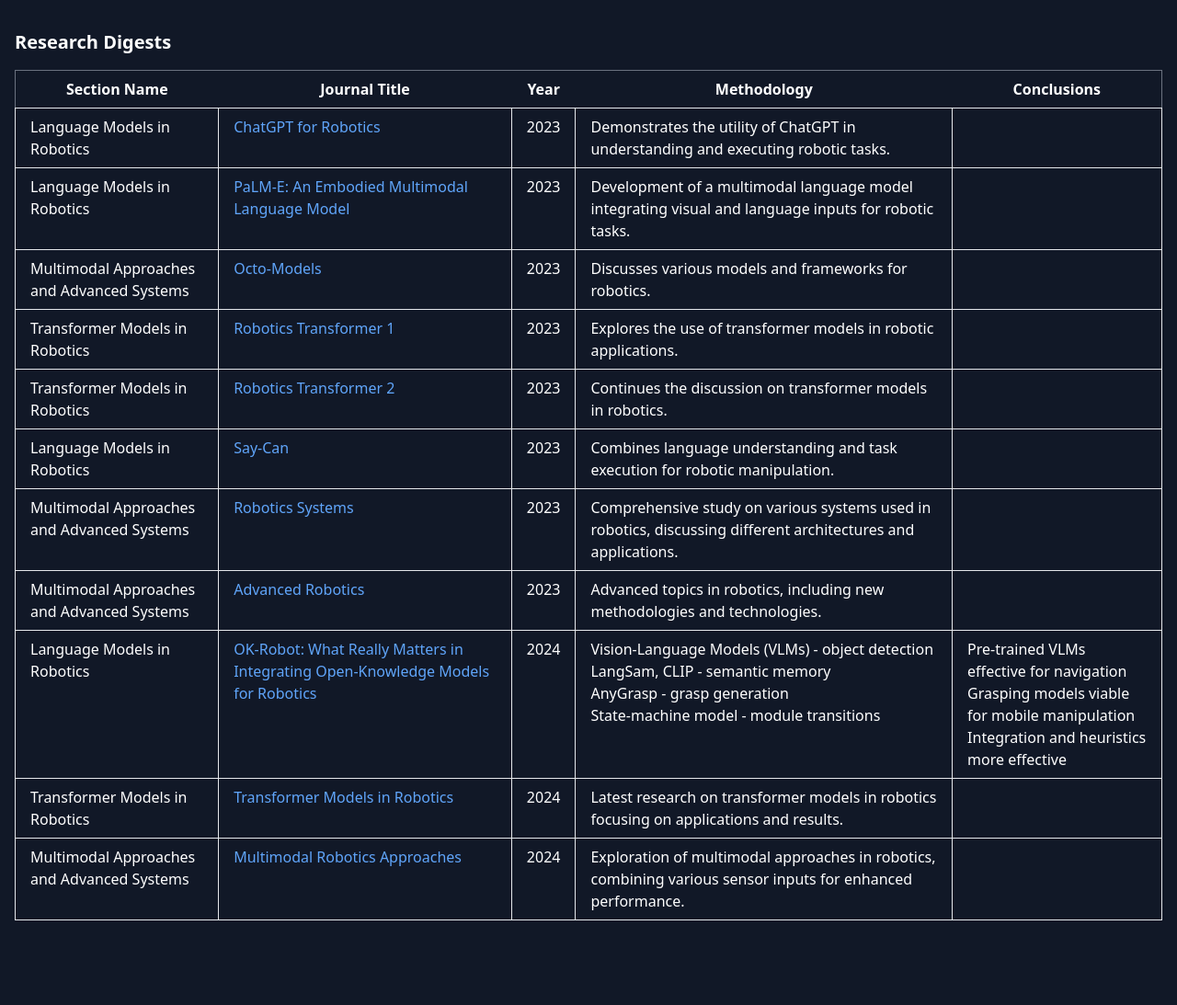
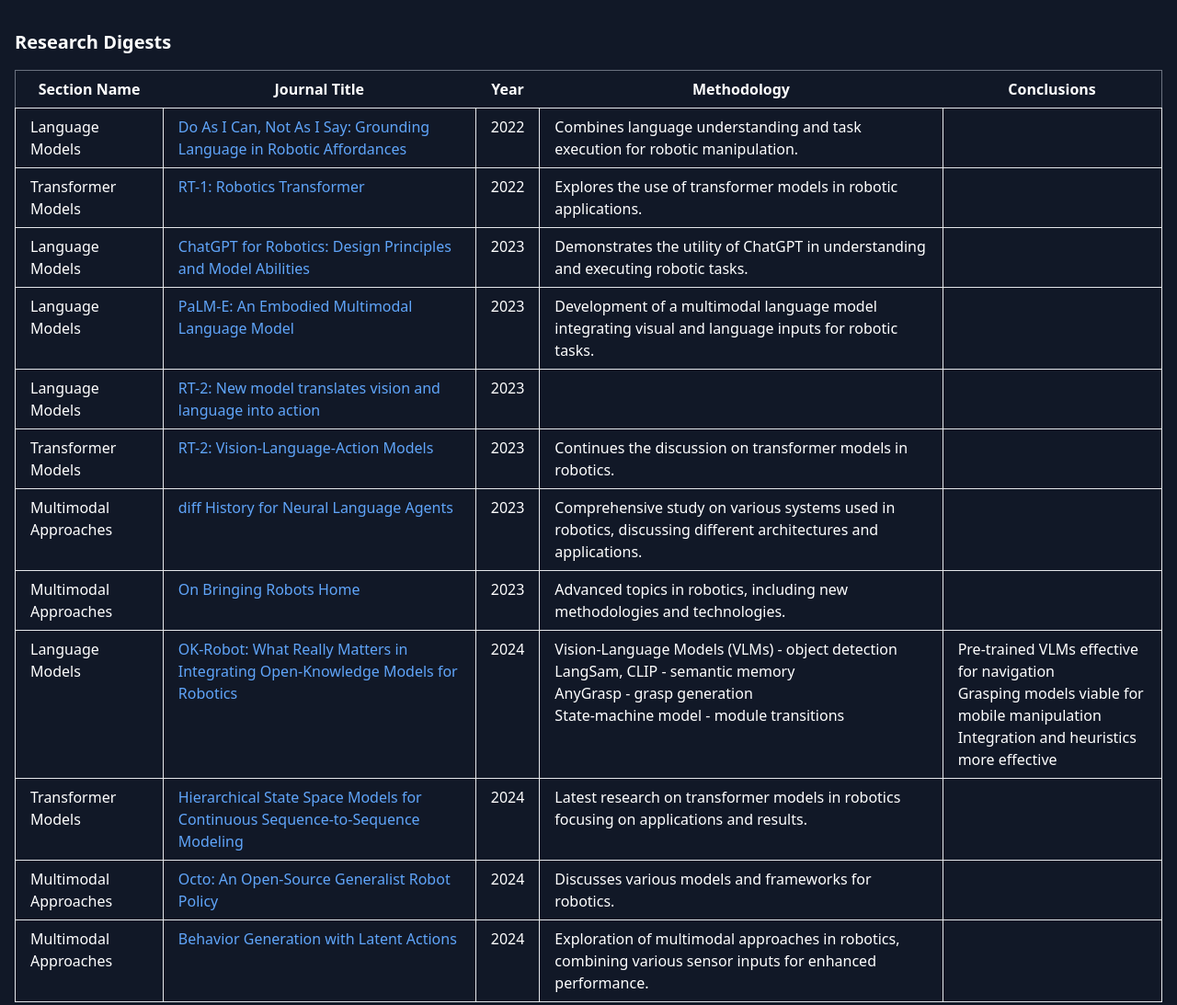
Before and after one commit to Yvonne511/yvonne511.github.io, a plain HTML site: page docs/journals/index.html in a window 1280 px wide. Shown: the whole page at 92% size. Before the commit the page ends 1033 px from the top, so only its background shows below. Drawn offline with nearby package versions, Linux system fonts and the light colour scheme.

Commit message:
update data

```diff
--- a/docs/journals/digests.json
+++ b/docs/journals/digests.json
@@ -2,8 +2,8 @@
     {
         "title": "OK-Robot: What Really Matters in Integrating Open-Knowledge Models for Robotics",
         "link": "https://arxiv.org/pdf/2401.12202",
-        "section": "Language Models in Robotics",
-        "published_date": "2024",
+        "section": "Language Models",
+        "published_date": "2024-01",
         "description": [
             "Vision-Language Models (VLMs) - object detection",
             "LangSam, CLIP - semantic memory",
@@ -17,83 +17,91 @@
         ]
     },
     {
-        "title": "ChatGPT for Robotics",
+        "title": "ChatGPT for Robotics: Design Principles and Model Abilities",
         "link": "https://www.microsoft.com/en-us/research/group/autonomous-systems-group-robotics/articles/chatgpt-for-robotics/",
-        "section": "Language Models in Robotics",
-        "published_date": "2023",
+        "section": "Language Models",
+        "published_date": "2023-02",
         "description": ["Demonstrates the utility of ChatGPT in understanding and executing robotic tasks."],
         "conclusion": []
     },
     {
         "title": "PaLM-E: An Embodied Multimodal Language Model",
         "link": "https://palm-e.github.io/",
-        "section": "Language Models in Robotics",
-        "published_date": "2023",
+        "section": "Language Models",
+        "published_date": "2023-06",
         "description": ["Development of a multimodal language model integrating visual and language inputs for robotic tasks."],
         "conclusion": []
     },
     {
-        "title": "Octo-Models",
+        "title": "Octo: An Open-Source Generalist Robot Policy",
         "link": "https://octo-models.github.io/",
-        "section": "Multimodal Approaches and Advanced Systems",
-        "published_date": "2023",
+        "section": "Multimodal Approaches",
+        "published_date": "2024-05",
         "description": ["Discusses various models and frameworks for robotics."],
         "conclusion": []
     },
     {
-        "title": "Robotics Transformer 1",
+        "title": "RT-1: Robotics Transformer",
         "link": "https://robotics-transformer1.github.io/",
-        "section": "Transformer Models in Robotics",
-        "published_date": "2023",
+        "section": "Transformer Models",
+        "published_date": "2022-12",
         "description": ["Explores the use of transformer models in robotic applications."],
         "conclusion": []
     },
     {
-        "title": "Robotics Transformer 2",
+        "title": "RT-2: Vision-Language-Action Models",
         "link": "https://robotics-transformer2.github.io/",
-        "section": "Transformer Models in Robotics",
-        "published_date": "2023",
+        "section": "Transformer Models",
+        "published_date": "2023-07",
         "description": ["Continues the discussion on transformer models in robotics."],
         "conclusion": []
     },
     {
-        "title": "Say-Can",
+        "title": "Do As I Can, Not As I Say: Grounding Language in Robotic Affordances",
         "link": "https://say-can.github.io/",
-        "section": "Language Models in Robotics",
-        "published_date": "2023",
+        "section": "Language Models",
+        "published_date": "2022-04",
         "description": ["Combines language understanding and task execution for robotic manipulation."],
         "conclusion": []
     },
     {
-        "title": "Transformer Models in Robotics",
+        "title": "Hierarchical State Space Models for Continuous Sequence-to-Sequence Modeling",
         "link": "https://arxiv.org/pdf/2402.10211",
-        "section": "Transformer Models in Robotics",
-        "published_date": "2024",
+        "section": "Transformer Models",
+        "published_date": "2024-02",
         "description": ["Latest research on transformer models in robotics focusing on applications and results."],
         "conclusion": []
     },
     {
-        "title": "Multimodal Robotics Approaches",
+        "title": "Behavior Generation with Latent Actions",
         "link": "https://arxiv.org/pdf/2403.03181",
-        "section": "Multimodal Approaches and Advanced Systems",
-        "published_date": "2024",
+        "section": "Multimodal Approaches",
+        "published_date": "2024-05",
         "description": ["Exploration of multimodal approaches in robotics, combining various sensor inputs for enhanced performance."],
         "conclusion": []
     },
     {
-        "title": "Robotics Systems",
+        "title": "diff History for Neural Language Agents",
         "link": "https://arxiv.org/pdf/2312.07540",
-        "section": "Multimodal Approaches and Advanced Systems",
-        "published_date": "2023",
+        "section": "Multimodal Approaches",
+        "published_date": "2023-12",
         "description": ["Comprehensive study on various systems used in robotics, discussing different architectures and applications."],
         "conclusion": []
     },
     {
-        "title": "Advanced Robotics",
+        "title": "On Bringing Robots Home",
         "link": "https://arxiv.org/pdf/2311.16098",
-        "section": "Multimodal Approaches and Advanced Systems",
-        "published_date": "2023",
+        "section": "Multimodal Approaches",
+        "published_date": "2023-12",
         "description": ["Advanced topics in robotics, including new methodologies and technologies."],
+        "conclusion": []
+    },
+    {
+        "title": "RT-2: New model translates vision and language into action",
+        "link": "https://deepmind.google/discover/blog/rt-2-new-model-translates-vision-and-language-into-action/",
+        "section": "Language Models",
+        "published_date": "2023-06",
+        "description": [],
         "conclusion": []
     }
 ]
--- a/docs/journals/index.html
+++ b/docs/journals/index.html
@@ -57,7 +57,7 @@
                     titleCell.className = "border px-4 py-2 text-left align-top";
                     //Year
                     const yearCell = document.createElement('td');
-                    yearCell.textContent = entry.published_date;
+                    yearCell.textContent = entry.published_date.split('-')[0];
                     yearCell.className = "border px-4 py-2 text-left align-top";
                     //Methodology
                     const methodolCell = document.createElement('td');
```
